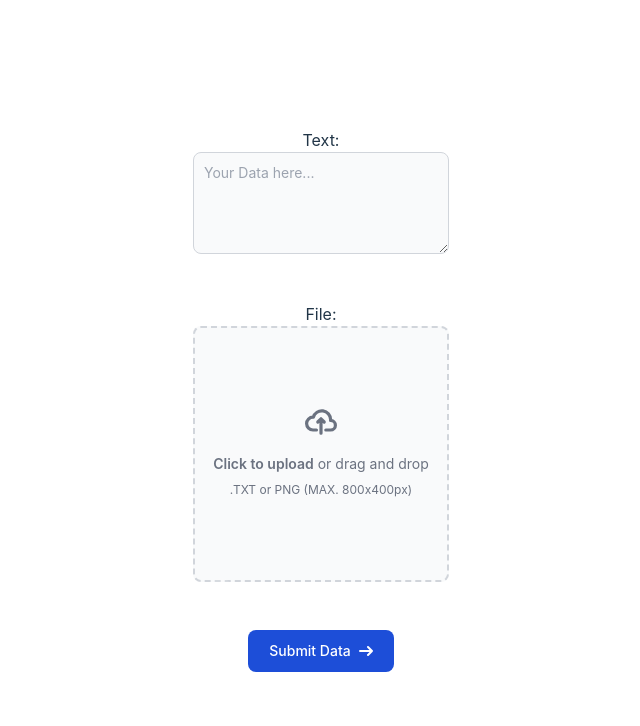
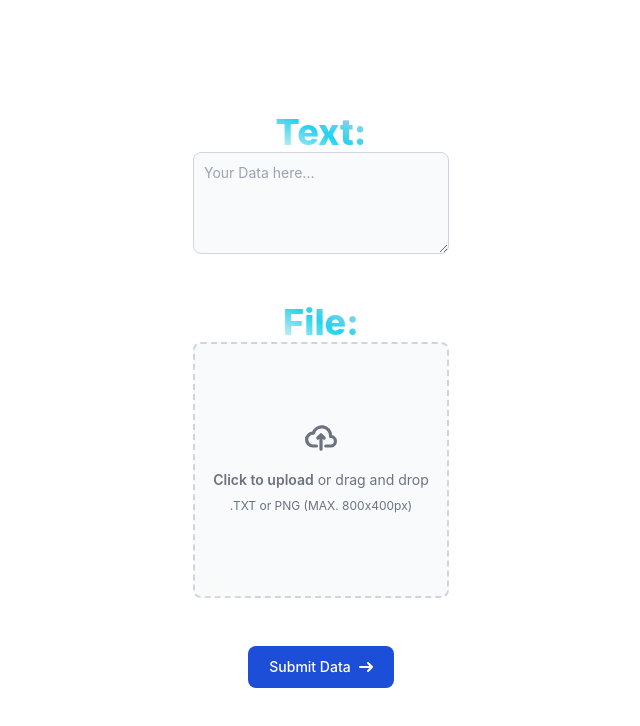
Before and after one commit to merepapa/IPFS-Uploading, a React (Vite) app: page / in a window 1280 px wide. Shown: the top 726 px of the page, without its empty margins (319-959 px from the left). Built offline with nearby package versions, Linux system fonts and the light colour scheme.

Commit message:
UI update 3.0

```diff
--- a/src/App.jsx
+++ b/src/App.jsx
@@ -8,7 +8,10 @@ function App() {
         method="post"
         enctype="multipart/form-data"
       >
-        <label for="text" className=" ">
+        <label
+          for="text"
+          className=" text-4xl font-extrabold text-gray-900 dark:text-white bg-gradient-to-tr from-gray-100 via-cyan-400 to-slate-300 text-transparent bg-clip-text"
+        >
           Text:
         </label>{" "}
         <br />
@@ -22,7 +25,12 @@ function App() {
         ></textarea>
         <br />
         <br />
-        <label for="file">File:</label>
+        <label
+          for="file"
+          className="text-4xl font-extrabold text-gray-900 dark:text-white bg-gradient-to-tr from-gray-100 via-cyan-400 to-slate-300 text-transparent bg-clip-text"
+        >
+          File:
+        </label>
         <br />
         <div class="flex items-center justify-center w-full">
           <label
--- a/src/index.css
+++ b/src/index.css
@@ -49,9 +49,9 @@
 .area {
   background: #4e54c8;
   background: -webkit-linear-gradient(to left, #8f94fb, #4e54c8);
-  width: 100%;
-  height: 100%;
-  position: center;
+  /* width: 100%;
+  height: 100%; */
+
   z-index: -1;
   pointer-events: none;
 }
```
